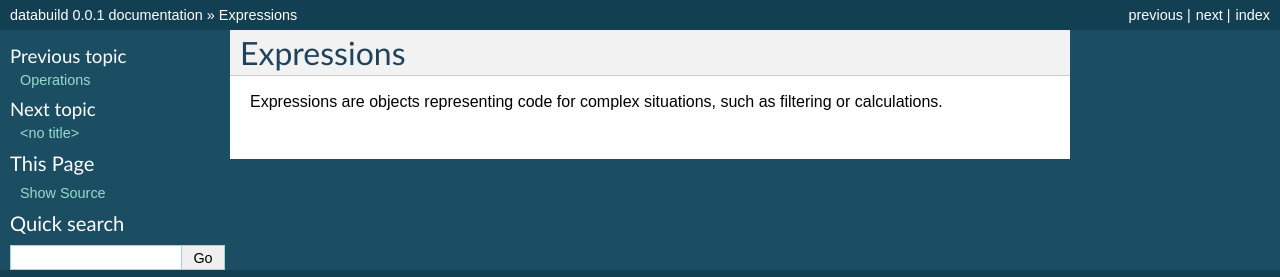
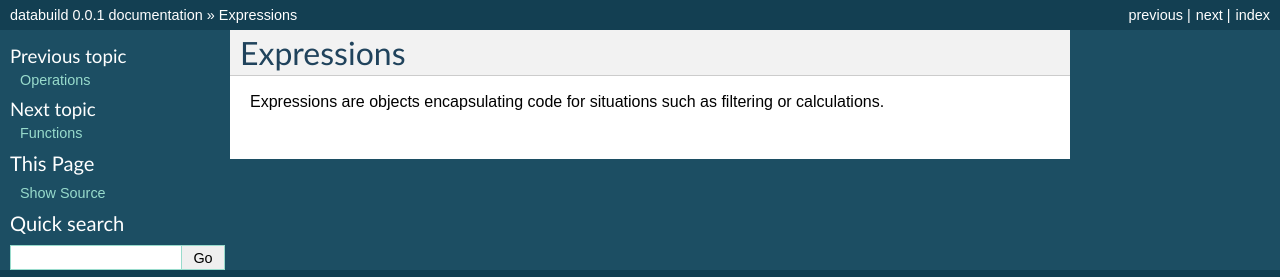
Before and after one commit to databuild/databuild, a Sphinx documentation site: the page built from docs/expressions.rst, in a window 1280 px wide. Shown: the top 277 px of the page. Built offline with Sphinx 7.4.7, drawn with Linux system fonts in a browser that asks for light colours.

Commit message:
small docs

````diff
--- a/docs/expressions.rst
+++ b/docs/expressions.rst
@@ -1,4 +1,6 @@
+.. _expressions
+
 Expressions
 -----------
 
-Expressions are objects representing code for complex situations, such as filtering or calculations.
+Expressions are objects encapsulating code for situations such as filtering or calculations.
--- a/docs/functions.rst
+++ b/docs/functions.rst
@@ -0,0 +1,6 @@
+.. _functions:
+
+Functions
+---------
+
+Functions are are additional methods that can be used inside :doc:`expressions`.
--- a/docs/quickstart.rst
+++ b/docs/quickstart.rst
@@ -8,8 +8,6 @@ Install databuild::
 Run databuild using a buildfile::
 
   $ data-build.py buildfile.json
-
-```
 
 `buildfile.json` contains a list of operations to be performed on data. Think of it as a script for a spreadsheet.
 
````
Also changed, not shown: other parts of docs/quickstart.rst (+1 -1 lines).
